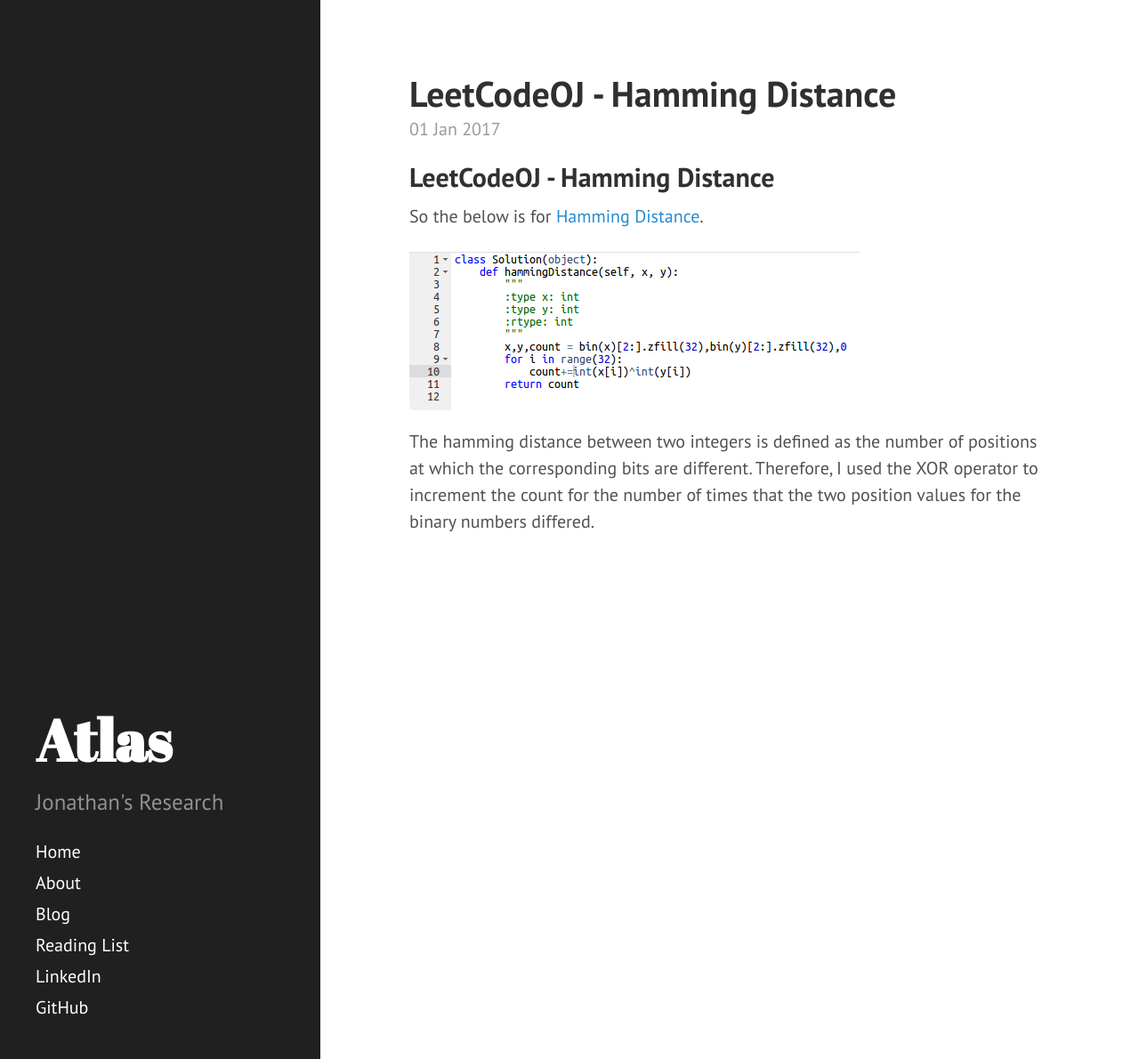
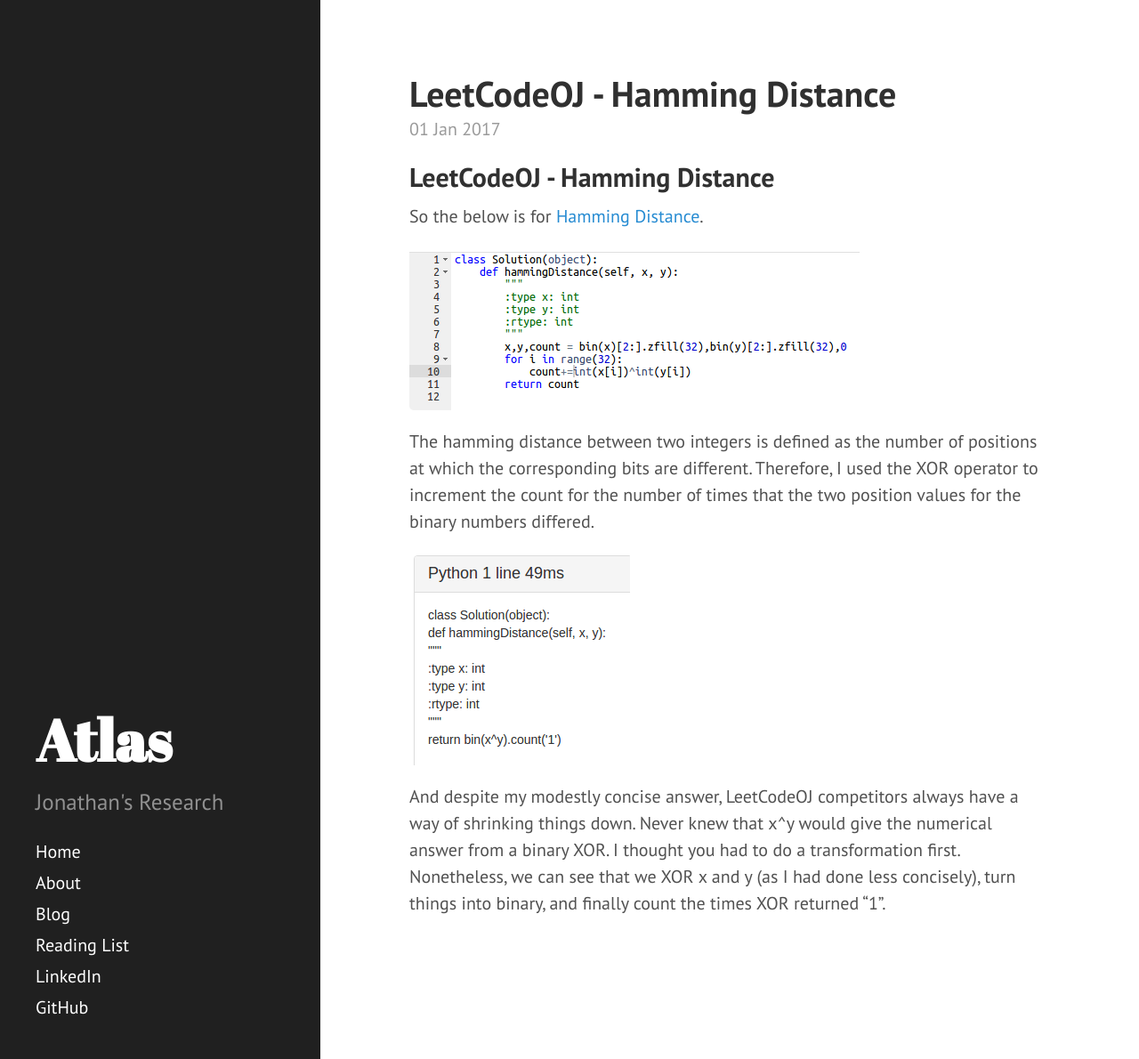
Before and after one commit to JonathanJohann/Research, a Jekyll site: the page built from _posts/Scratch_Pad/2017-01-01-Hamming-Distance.md, in a window 1280 px wide and 1190 px high. Shown: the whole window at 89% size. Built offline with Jekyll 4.4.1, drawn with Linux system fonts in a browser that asks for light colours; Markdown is read by kramdown in place of the engine named in the settings.

Commit message:
Update 2017-01-01-Hamming-Distance.md

```diff
--- a/_posts/Scratch_Pad/2017-01-01-Hamming-Distance.md
+++ b/_posts/Scratch_Pad/2017-01-01-Hamming-Distance.md
@@ -13,3 +13,7 @@
 ![png](https://raw.githubusercontent.com/JonathanJohann/Research/master/_posts/Scratch_Pad/Pics/hamming_distance.png)
 
 The hamming distance between two integers is defined as the number of positions at which the corresponding bits are different. Therefore, I used the XOR operator to increment the count for the number of times that the two position values for the binary numbers differed.
+
+![png](https://raw.githubusercontent.com/JonathanJohann/Research/master/_posts/Scratch_Pad/Pics/optimal_hamming.png)
+
+And despite my modestly concise answer, LeetCodeOJ competitors always have a way of shrinking things down. Never knew that x^y would give the numerical answer from a binary XOR. I thought you had to do a transformation first. Nonetheless, we can see that we XOR x and y (as I had done less concisely), turn things into binary, and finally count the times XOR returned "1".
```
